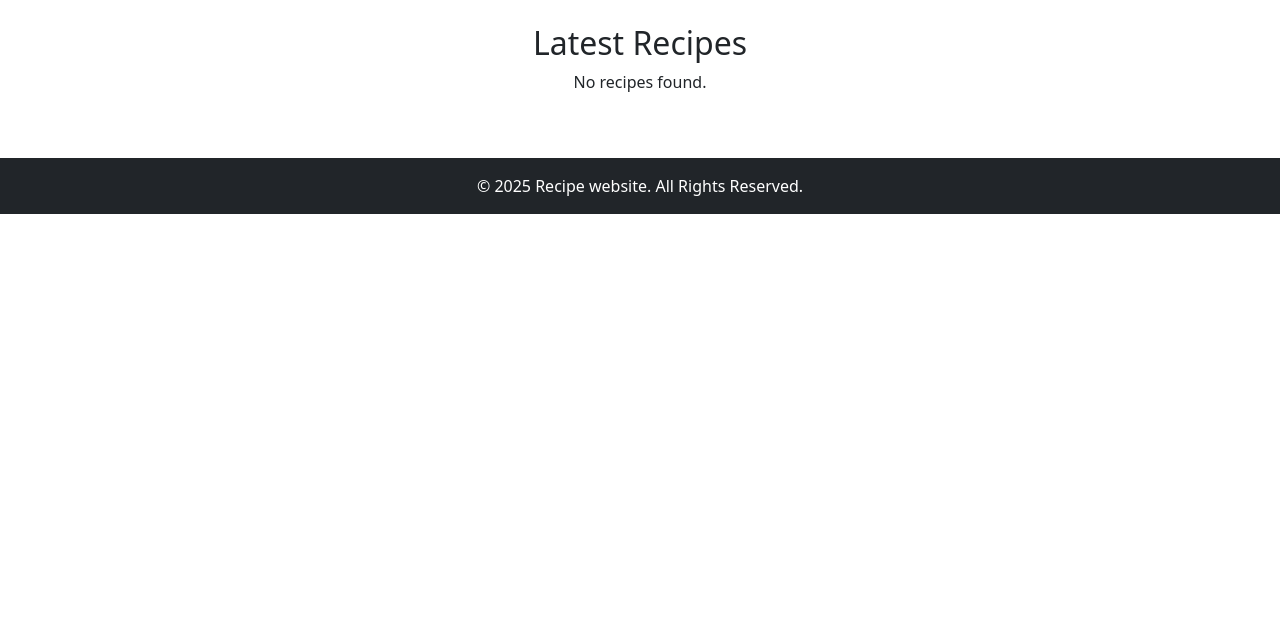
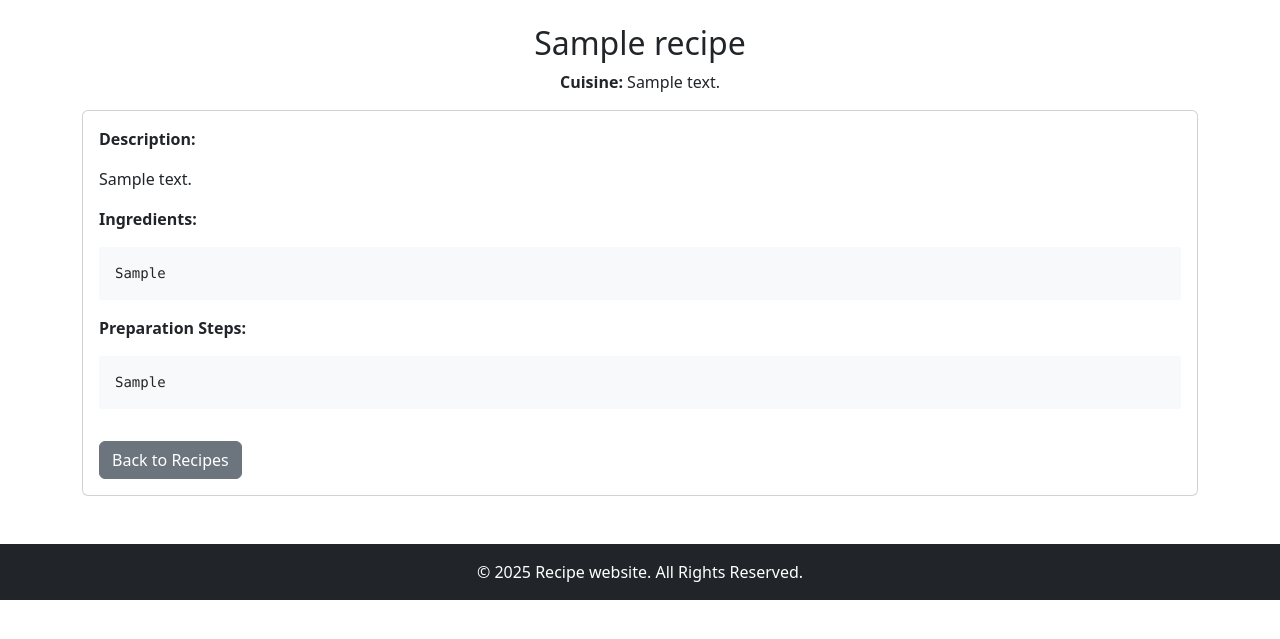
Before and after one commit to DontAskM8/recipe-website, a PHP site: page /index.php?id=1 in a window 1280 px wide. Shown: the part 144-783 px from the top of the page. Run offline with PHP 8.4, Linux system fonts and the light colour scheme; tables that the repository leaves empty or names only in its code hold one stand-in row (values such as "Sample post").

Commit message:
vann update

```diff
--- a/index.php
+++ b/index.php
@@ -1,23 +1,106 @@
 <?php include "./components/session.php"; ?>
+<?php include "./db/connect_db.php"; ?>
 
 <!DOCTYPE html>
 <html lang="en">
 <head>
-        <?php include "./components/styling.php" ?>
+    <?php include "./components/styling.php"; ?>
     <title>Recipe Website</title>
 </head>
 <body>
-        <?php include "./components/navbar.php" ?>
-        <?php include "./db/connect_db.php" ?>
+    <?php include "./components/navbar.php"; ?>
+
     <div class="container mt-4">
+        <?php
+        if (isset($_GET['id']) && is_numeric($_GET['id'])) {
+            $recipe_id = intval($_GET['id']);
+            $query = "SELECT title, cuisine, description, ingredients, steps FROM recipes WHERE id = ?";
+            $stmt = $conn->prepare($query);
+            $stmt->bind_param("i", $recipe_id);
+            $stmt->execute();
+            $result = $stmt->get_result();
+
+            if ($result->num_rows > 0) {
+                $recipe = $result->fetch_assoc();
+                ?>
+                <!-- Display Full Recipe -->
+                <h2 class="text-center"><?php echo htmlspecialchars($recipe['title']); ?></h2>
+                <p class="text-center"><strong>Cuisine:</strong> <?php echo htmlspecialchars($recipe['cuisine']); ?></p>
+                <div class="card">
+                    <div class="card-body">
+                        <p><strong>Description:</strong></p>
+                        <p class="mb-3"><?php echo nl2br(htmlspecialchars($recipe['description'])); ?></p>
+
+                        <p><strong>Ingredients:</strong></p>
+                        <pre class="bg-light p-3"><?php echo nl2br(htmlspecialchars($recipe['ingredients'])); ?></pre>
+
+                        <p><strong>Preparation Steps:</strong></p>
+                        <pre class="bg-light p-3"><?php echo nl2br(htmlspecialchars($recipe['steps'])); ?></pre>
+
+                        <a href="index.php" class="btn btn-secondary mt-3">Back to Recipes</a>
+                    </div>
+                </div>
+                <?php
+            } else {
+                echo "<p class='text-center text-danger'>Recipe not found.</p>";
+            }
+            $stmt->close();
+        } else {
+            ?>
+            <!-- Show Latest Recipes -->
             <h2 class="text-center">Latest Recipes</h2>
+
+            <!-- Search Form -->
+            <form method="GET" action="index.php" class="mb-4">
+                <div class="input-group">
+                    <input type="text" class="form-control" name="search" placeholder="Search by title or cuisine..."
+                        value="<?php echo isset($_GET['search']) ? htmlspecialchars($_GET['search']) : ''; ?>">
+                    <button class="btn btn-primary" type="submit">Search</button>
+                </div>
+            </form>
+
             <div class="row">
                 <?php
+                // Search functionality
+                if (isset($_GET['search']) && !empty($_GET['search'])) {
+                    $search = "%" . $conn->real_escape_string($_GET['search']) . "%";
+                    $query = "SELECT id, title, cuisine, description FROM recipes WHERE title LIKE ? OR cuisine LIKE ? ORDER BY id DESC";
+                    $stmt = $conn->prepare($query);
+                    $stmt->bind_param("ss", $search, $search);
+                    $stmt->execute();
+                    $result = $stmt->get_result();
+                } else {
+                    // Default: Show latest recipes
+                    $query = "SELECT id, title, cuisine, description FROM recipes ORDER BY id DESC LIMIT 6";
+                    $result = $conn->query($query);
+                }
 
-                echo "<p class='text-center'>No recipes found.</p>";
-
+                if ($result && $result->num_rows > 0) {
+                    while ($row = $result->fetch_assoc()) {
+                        ?>
+                        <div class="col-md-4 mb-4">
+                            <div class="card">
+                                <div class="card-body">
+                                    <h5 class="card-title"><?php echo htmlspecialchars($row['title']); ?></h5>
+                                    <p><strong>Cuisine:</strong> <?php echo htmlspecialchars($row['cuisine']); ?></p>
+                                    <p class="card-text">
+                                        <?php echo nl2br(htmlspecialchars(substr($row['description'], 0, 50))) . '...'; ?>
+                                    </p>
+                                    <a href="index.php?id=<?php echo $row['id']; ?>" class="btn btn-primary">View Recipe</a>
+                                </div>
+                            </div>
+                        </div>
+                        <?php
+                    }
+                } else {
+                    echo "<p class='text-center text-muted'>No recipes found.</p>";
+                }
                 ?>
             </div>
+            <?php
+        }
+        $conn->close();
+        ?>
     </div>
 
     <script src="https://cdn.jsdelivr.net/npm/bootstrap@5.3.0/dist/js/bootstrap.bundle.min.js"></script>
```
Also changed, not shown: add_recipe.php (+7 -2 lines). Lines whose indentation alone changed are shown as unchanged.
